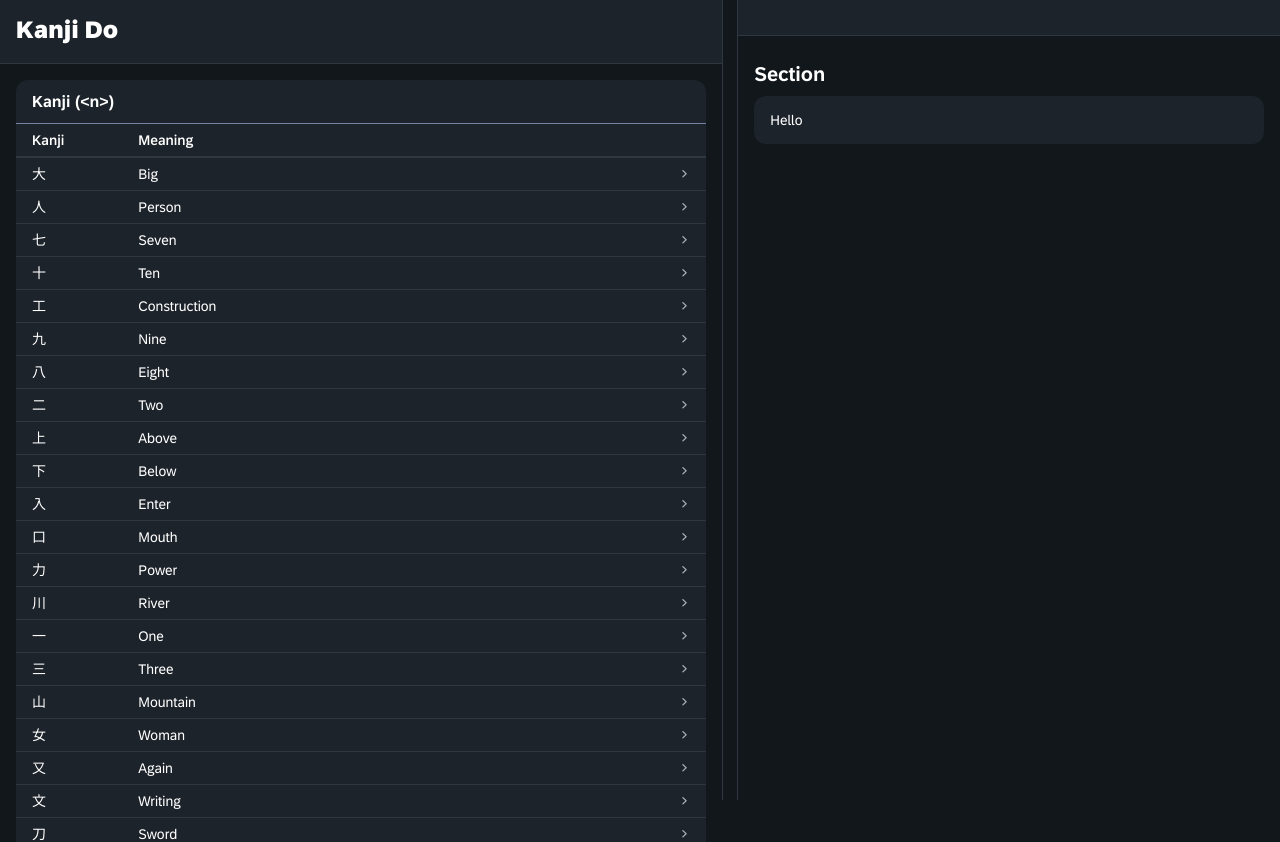
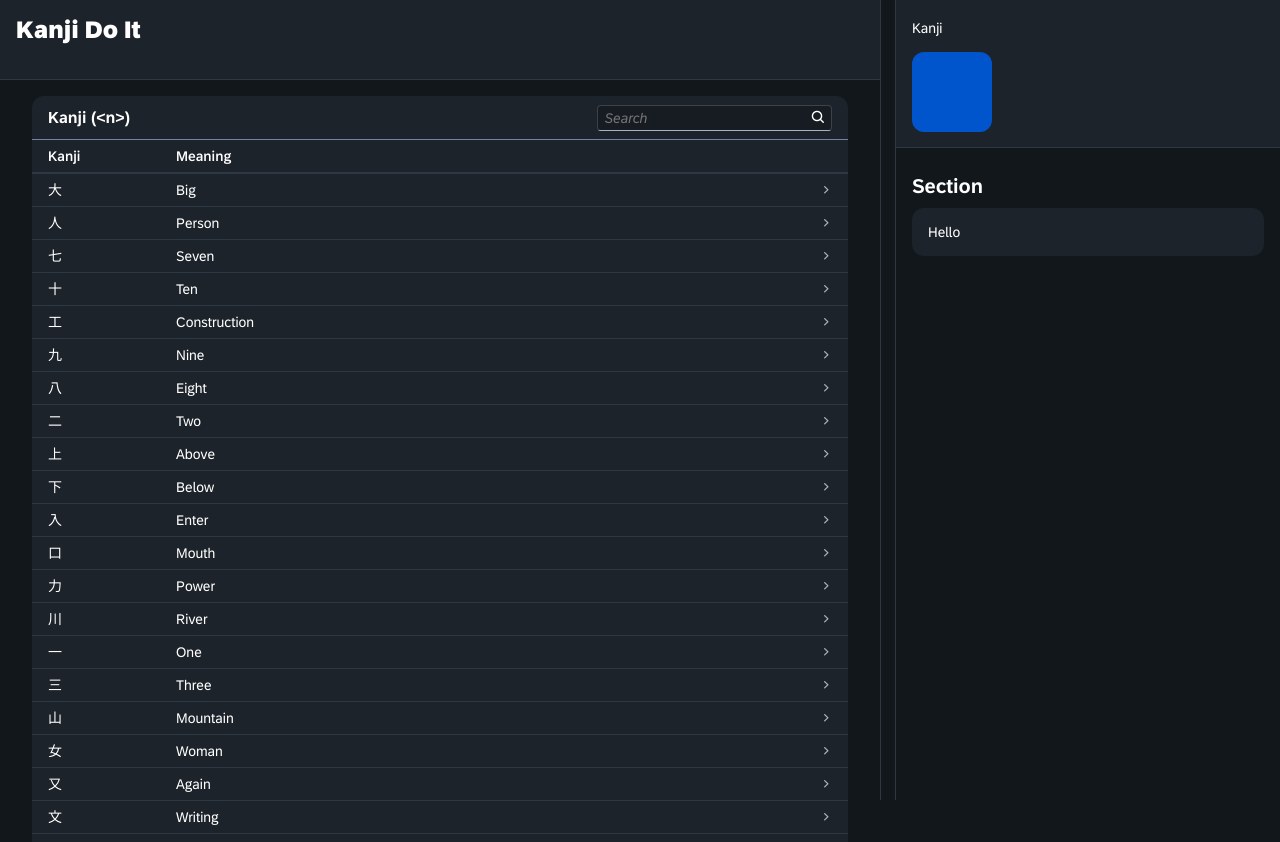
Before and after one commit to baheerpayab/kanjidoit-react, a React (Vite) app: page / in a window 1280 px wide. Shown: the top 842 px of the page. Built offline with nearby package versions, Linux system fonts and the light colour scheme.

Commit message:
feat: add search functionality
Includes minor bug fixes to existing components and new avatar component.

```diff
--- a/src/App.tsx
+++ b/src/App.tsx
@@ -8,6 +8,8 @@ import { getKanji } from "./data/getKanji";
 import { FlexibleColumnLayout } from "./components/FlexibleColumnLayout/flexibleColumnLayout";
 import { ObjectPage } from "./components/ObjectPage/objectPage";
 import { ObjectPageSection } from "./components/ObjectPageSection/objectPageSection";
+import { Avatar } from "./components/Avatar/avatar";
+import { SearchField } from "./components/SearchField/searchField";
 
 function App() {
   type Kanji = {
@@ -18,6 +20,8 @@ function App() {
 
   const [kanji, setKanji] = useState<Kanji[]>([]);
   const [selectedKanjiId, setSelectedKanjiId] = useState("");
+  const [search, setSearch] = useState("");
+  console.log(search);
 
   useEffect(() => {
     getKanji().then((result) => {
@@ -25,38 +29,60 @@ function App() {
     });
   }, []);
 
-  const tableToolbar = <Toolbar title="Kanji (<n>)" />;
+  const tableSearch = <SearchField onChange={(e) => {setSearch(e)}}></SearchField>
+
+  const tableToolbar = <Toolbar title="Kanji (<n>)" items={[tableSearch]}/>;
 
   const kanjiTable = (
     <Table
-      data={kanji}
+      data={search ? kanji.filter((e) => {
+        console.log("e is: " + e.meaning +  " and search is:" + search);
+        console.log()
+        return e.meaning.toLowerCase().includes(search.toLowerCase());
+      }) : kanji}
       columns={["kanji", "meaning"]}
       mode="Navigation"
       toolbar={tableToolbar}
-      selectionChange={(row) => setSelectedKanjiId(row.meaning)}
+      selectionChange={(row) => setSelectedKanjiId(row.kanji)}
       getKey={(row) => row.kanji}
     ></Table>
   );
 
   const dynamicPageHeader = (
-    <DynamicPageHeader heading="Kanji Do"></DynamicPageHeader>
+    <DynamicPageHeader heading="Kanji Do It"></DynamicPageHeader>
   );
 
-  const dynamicPage = <DynamicPage content={kanjiTable} dynamicPageHeader={dynamicPageHeader} />
+  const dynamicPage = (
+    <DynamicPage content={kanjiTable} dynamicPageHeader={dynamicPageHeader} />
+  );
+
+  const objectAvatar = <Avatar text={selectedKanjiId}></Avatar>;
 
   const objectPageHeader = (
-    <DynamicPageHeader heading={selectedKanjiId}></DynamicPageHeader>
+    <DynamicPageHeader
+      heading={kanji.find((e) => e.kanji === selectedKanjiId)?.meaning ?? ""}
+      subheading="Kanji"
+      headerContent={objectAvatar}
+    ></DynamicPageHeader>
   );
 
   const objectPageSections = [
     <ObjectPageSection heading="Section" content={"Hello"}></ObjectPageSection>,
-  ]
+  ];
 
-  const objectPage = <ObjectPage dynamicPageHeader={objectPageHeader} content={objectPageSections}></ObjectPage>
+  const objectPage = (
+    <ObjectPage
+      dynamicPageHeader={objectPageHeader}
+      content={objectPageSections}
+    ></ObjectPage>
+  );
 
   return (
     <>
-      <FlexibleColumnLayout masterColumnPage={dynamicPage} detailColumnPage={objectPage}></FlexibleColumnLayout>
+      <FlexibleColumnLayout
+        masterColumnPage={dynamicPage}
+        detailColumnPage={objectPage}
+      ></FlexibleColumnLayout>
     </>
   );
 }
--- a/src/components/Avatar/avatar.css
+++ b/src/components/Avatar/avatar.css
@@ -0,0 +1,19 @@
+.avatar {
+  background-color: var(--avatar-background);
+  color: var(--avatar-textColor);
+  border-radius: 0.75rem;
+  display: flex;
+  flex: 0 0 0;
+  /* padding: 0.9375rem; */
+  justify-content: center;
+  align-items: center;
+  height: 5rem;
+  width: 5rem;
+  min-width: 5rem;
+  font-size: 2rem;
+  font-weight: 700;
+}
+
+.avatar span {
+  font-size: 2.5rem;
+}
--- a/src/components/Avatar/avatar.tsx
+++ b/src/components/Avatar/avatar.tsx
@@ -0,0 +1,9 @@
+import "./avatar.css";
+
+export function Avatar({text}:{text: string}) {
+  return (
+    <div className="avatar">
+      <span>{text.slice(0, 2)}</span>
+    </div>
+  )
+}
--- a/src/components/DynamicPage/dynamicPage.css
+++ b/src/components/DynamicPage/dynamicPage.css
@@ -11,14 +11,14 @@
   background-color: var(--app-background);
 }
 
-@container (min-width: 600px) {
+@container (min-width: 0px) {
   .dynamic-page__content {
     padding-left: 1rem;
     padding-right: 1rem;
   }
 }
 
-@container (min-width: 1024px) {
+@container (min-width: 600px) {
   .dynamic-page__content {
     padding-left: 2rem;
     padding-right: 2rem;
--- a/src/components/DynamicPageHeader/dynamicPageHeader.css
+++ b/src/components/DynamicPageHeader/dynamicPageHeader.css
@@ -11,21 +11,34 @@
 
 .dynamic-page-header {
   display: flex;
+  flex-direction: column;
+  background-color: var(--container-background);
+  padding: 1rem;
+  gap: 1rem;
+  box-shadow: var(--sapContent_HeaderShadow);
+}
+
+.dynamic-page-header__title-container {
+  display: flex;
   flex-direction: row;
   background-color: var(--container-background);
   gap: 1rem;
-  padding: 1rem;
-  box-shadow: var(--sapContent_HeaderShadow);
 }
 
-@container (min-width: 600px) {
+.dynamic-page-header__header-content {
+  display: flex;
+  flex-direction: row;
+  gap: 2rem;
+}
+
+@container (min-width: 0px) {
   .dynamic-page__header {
     padding-left: 1rem;
     padding-right: 1rem;
   }
 }
 
-@container (min-width: 1024px) {
+@container (min-width: 600px) {
   .dynamic-page__header {
     padding-left: 2rem;
     padding-right: 2rem;
--- a/src/components/DynamicPageHeader/dynamicPageHeader.tsx
+++ b/src/components/DynamicPageHeader/dynamicPageHeader.tsx
@@ -4,19 +4,26 @@ import "./dynamicPageHeader.css";
 export function DynamicPageHeader({
   heading,
   subheading,
+  headerContent,
   actions,
 }: {
   heading: string;
   subheading?: string;
+  headerContent?: React.ReactElement;
   actions?: React.ReactElement[];
 }) {
   return (
     <header className="dynamic-page-header">
+      <div className="dynamic-page-header__title-container">
         <div className="dynamic-page-header__heading-container">
           <h2 className="dynamic-page-header__heading">{heading}</h2>
           <p className="dynamic-page-header__subheading">{subheading}</p>
         </div>
         {actions && <Toolbar items={actions}></Toolbar>}
+      </div>
+      <div className="dynamic-page-header__header-content">
+        {headerContent}
+      </div>
     </header>
   );
 }
--- a/src/components/FlexibleColumnLayout/flexibleColumnLayout.css
+++ b/src/components/FlexibleColumnLayout/flexibleColumnLayout.css
@@ -6,11 +6,11 @@
 }
 
 .fcl__master {
-  width: 100%;
+  flex: 1;
 }
 
 .fcl__detail {
-  width: 75%;
+  flex: 0 0 30%;
 }
 
 .split-view-closed {
--- a/src/components/SearchField/searchField.css
+++ b/src/components/SearchField/searchField.css
@@ -0,0 +1,49 @@
+.input-field__input {
+  width: 100%;
+  background: transparent;
+  border: none;
+  height: 100%;
+  width: 100%;
+  padding: 0.25rem 0.5rem;
+  box-sizing: border-box;
+
+}
+
+.input-field {
+  position: relative;
+  border-radius: 0.25rem;
+  height: 1.625rem;
+  box-shadow: inset 0 0 0 1px #3b4249; /* top/sides */
+  background-color: #161c22;
+  overflow: hidden;
+}
+
+.input-field::after {
+  content: '';
+  position: absolute;
+  left: 0;
+  right: 0;
+  bottom: 0;
+  height: 1px;
+  background-color: #a9b4be;
+  border-bottom-left-radius: 0.25rem;
+  border-bottom-right-radius: 0.25rem;
+}
+
+.search-input-field {
+  width: 30% !important;
+}
+
+.search-input-field input::placeholder {
+  font-style: italic;
+
+}
+
+.input-field__icon {
+  position: absolute;
+  height: min-content;
+  top: 50%;
+  right: 0.5rem;
+  transform: translateY(-50%);
+  height: 1rem;
+}
--- a/src/components/SearchField/searchField.tsx
+++ b/src/components/SearchField/searchField.tsx
@@ -0,0 +1,17 @@
+import "./searchField.css";
+
+export function SearchField({ onChange }: { onChange: (input: string) => void }) {
+  return (
+    <div className="search-input-field input-field">
+      <input
+        className="input-field__input"
+        placeholder="Search"
+        onChange={(e) => {
+          console.log("pressed");
+          onChange(e.currentTarget.value);
+        }}
+      ></input>
+      <span className="input-field__icon icon--search"></span>
+    </div>
+  );
+}
--- a/src/index.css
+++ b/src/index.css
@@ -146,26 +146,6 @@ button:hover {
   cursor: pointer;
 }
 
-.avatar {
-  background-color: var(--avatar-background);
-  color: var(--avatar-textColor);
-  border-radius: 0.75rem;
-  display: flex;
-  flex: 0 0 0;
-  /* padding: 0.9375rem; */
-  justify-content: center;
-  align-items: center;
-  height: 3rem;
-  width: 3rem;
-  min-width: 3rem;
-  font-size: 2rem;
-  font-weight: 700;
-}
-
-.avatar span {
-  font-size: 1.5rem;
-}
-
 .label {
   color: var(--labelColor);
   font-size: 0.875rem;
@@ -209,53 +189,3 @@ body {
   margin: 0 auto;
   /* max-width: 64rem; */
 }
-
-.input-field {
-  width: 100%;
-  background: transparent;
-  border: none;
-  height: 100%;
-  width: 100%;
-  padding: 0.25rem 0.5rem;
-  box-sizing: border-box;
-
-}
-
-.input-field-container {
-  position: relative;
-  border-radius: 0.25rem;
-  height: 1.625rem;
-  box-shadow: inset 0 0 0 1px #3b4249; /* top/sides */
-  background-color: #161c22;
-  overflow: hidden;
-}
-
-.input-field-container::after {
-  content: '';
-  position: absolute;
-  left: 0;
-  right: 0;
-  bottom: 0;
-  height: 1px;
-  background-color: #a9b4be;
-  border-bottom-left-radius: 0.25rem;
-  border-bottom-right-radius: 0.25rem;
-}
-
-.search-input-field {
-  width: 30% !important;
-}
-
-.search-input-field input::placeholder {
-  font-style: italic;
-
-}
-
-.input-icon {
-  position: absolute;
-  height: min-content;
-  top: 50%;
-  right: 0.5rem;
-  transform: translateY(-50%);
-  height: 1rem;
-}
```
